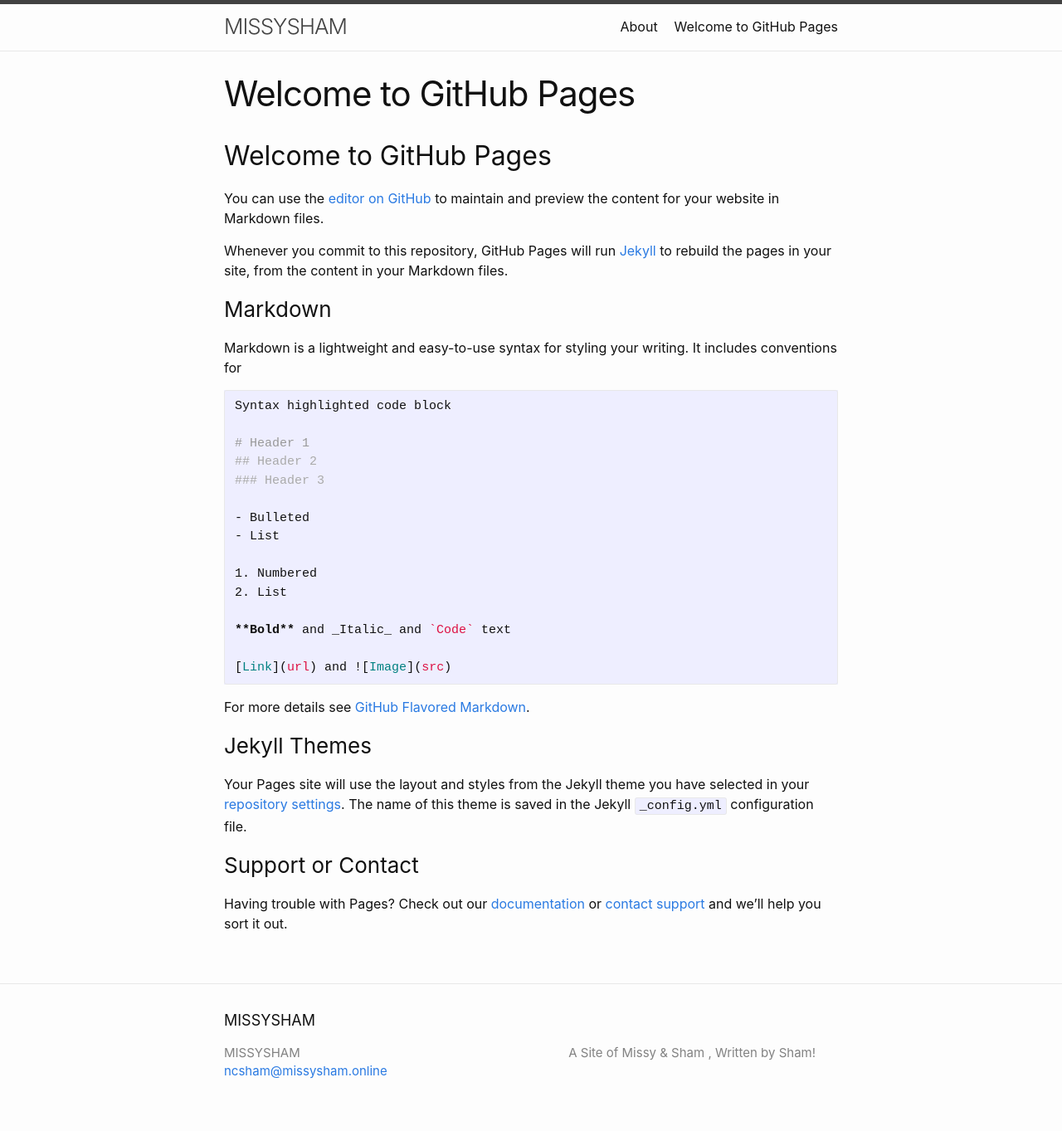
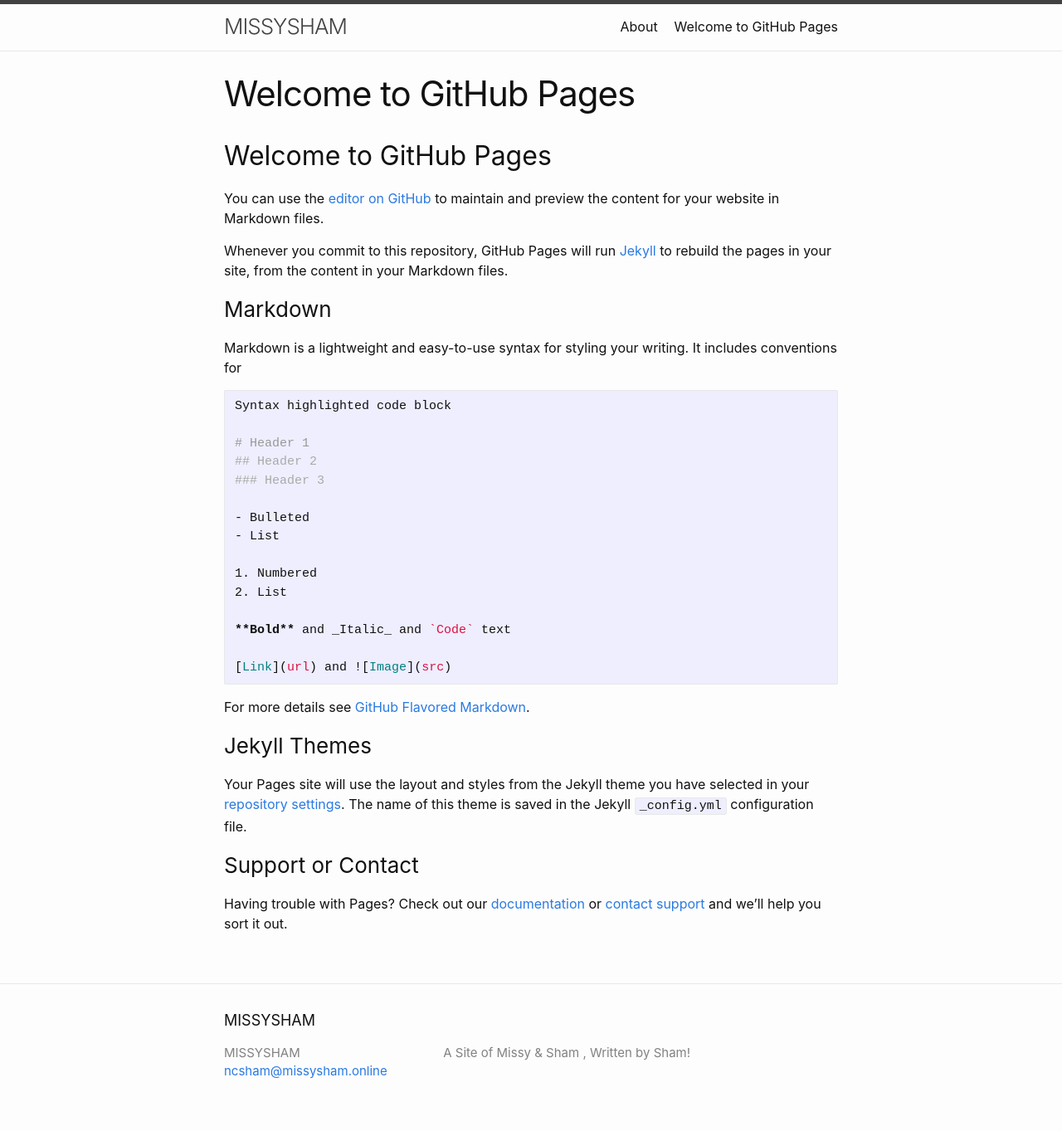
Before and after one commit to ncsham/missysham, a Jekyll site: the page built from example.md, in a window 1280 px wide. Shown: the whole page at 83% size. Built offline with Jekyll 4.4.1, drawn with Linux system fonts in a browser that asks for light colours; our own code applies the rules of GitHub Pages for plain Markdown files.

Commit message:
Pushes with no theme support , all html and styling included in repo #1

```diff
--- a/_includes/footer.html
+++ b/_includes/footer.html
@@ -21,10 +21,6 @@
         </ul>
       </div>
 
-      <div class="footer-col footer-col-2">
-        {%- include social.html -%}
-      </div>
-
       <div class="footer-col footer-col-3">
         <p>{{- site.description | escape -}}</p>
       </div>
--- a/_includes/head.html
+++ b/_includes/head.html
@@ -4,7 +4,4 @@
   <meta name="viewport" content="width=device-width, initial-scale=1">
   {%- seo -%}
   <link rel="stylesheet" href="{{ "/assets/main.css" | relative_url }}">
-  {%- if jekyll.environment == 'production' and site.google_analytics -%}
-    {%- include google-analytics.html -%}
-  {%- endif -%}
 </head>
--- a/_includes/icon-github.html
+++ /dev/null
@@ -1 +0,0 @@
-<a href="https://github.com/{{ include.username }}"><span class="icon icon--github">{% include icon-github.svg %}</span><span class="username">{{ include.username }}</span></a>
--- a/_includes/icon-twitter.html
+++ /dev/null
@@ -1 +0,0 @@
-<a href="https://twitter.com/{{ include.username }}"><span class="icon icon--twitter">{% include icon-twitter.svg %}</span><span class="username">{{ include.username }}</span></a>
--- a/_includes/social.html
+++ /dev/null
@@ -1,14 +0,0 @@
-<ul class="social-media-list">
-  {%- if site.dribbble_username -%}<li><a href="https://dribbble.com/{{ site.dribbble_username| cgi_escape | escape }}"><svg class="svg-icon"><use xlink:href="{{ '/assets/minima-social-icons.svg#dribbble' | relative_url }}"></use></svg> <span class="username">{{ site.dribbble_username| escape }}</span></a></li>{%- endif -%}
-  {%- if site.facebook_username -%}<li><a href="https://www.facebook.com/{{ site.facebook_username| cgi_escape | escape }}"><svg class="svg-icon"><use xlink:href="{{ '/assets/minima-social-icons.svg#facebook' | relative_url }}"></use></svg> <span class="username">{{ site.facebook_username| escape }}</span></a></li>{%- endif -%}
-  {%- if site.flickr_username -%}<li><a href="https://www.flickr.com/photos/{{ site.flickr_username| cgi_escape | escape }}"><svg class="svg-icon"><use xlink:href="{{ '/assets/minima-social-icons.svg#flickr' | relative_url }}"></use></svg> <span class="username">{{ site.flickr_username| escape }}</span></a></li>{%- endif -%}
-  {%- if site.github_username -%}<li><a href="https://github.com/{{ site.github_username| cgi_escape | escape }}"><svg class="svg-icon"><use xlink:href="{{ '/assets/minima-social-icons.svg#github' | relative_url }}"></use></svg> <span class="username">{{ site.github_username| escape }}</span></a></li>{%- endif -%}
-  {%- if site.instagram_username -%}<li><a href="https://instagram.com/{{ site.instagram_username| cgi_escape | escape }}"><svg class="svg-icon"><use xlink:href="{{ '/assets/minima-social-icons.svg#instagram' | relative_url }}"></use></svg> <span class="username">{{ site.instagram_username| escape }}</span></a></li>{%- endif -%}
-  {%- if site.linkedin_username -%}<li><a href="https://www.linkedin.com/in/{{ site.linkedin_username| cgi_escape | escape }}"><svg class="svg-icon"><use xlink:href="{{ '/assets/minima-social-icons.svg#linkedin' | relative_url }}"></use></svg> <span class="username">{{ site.linkedin_username| escape }}</span></a></li>{%- endif -%}
-  {%- if site.pinterest_username -%}<li><a href="https://www.pinterest.com/{{ site.pinterest_username| cgi_escape | escape }}"><svg class="svg-icon"><use xlink:href="{{ '/assets/minima-social-icons.svg#pinterest' | relative_url }}"></use></svg> <span class="username">{{ site.pinterest_username| escape }}</span></a></li>{%- endif -%}
-  {%- for mst in site.mastodon -%}{%- if mst.username and mst.instance -%}<li><a href="https://{{ mst.instance| cgi_escape | escape}}/@{{mst.username}}"><svg class="svg-icon"><use xlink:href="{{ '/assets/minima-social-icons.svg#mastodon' | relative_url }}"></use></svg> <span class="username">{{ mst.username|escape }}</span></a></li>{%- endif -%}{%- endfor -%}
-  {%- if site.twitter_username -%}<li><a href="https://www.twitter.com/{{ site.twitter_username| cgi_escape | escape }}"><svg class="svg-icon"><use xlink:href="{{ '/assets/minima-social-icons.svg#twitter' | relative_url }}"></use></svg> <span class="username">{{ site.twitter_username| escape }}</span></a></li>{%- endif -%}
-  {%- if site.youtube_username -%}<li><a href="https://youtube.com/{{ site.youtube_username| cgi_escape | escape }}"><svg class="svg-icon"><use xlink:href="{{ '/assets/minima-social-icons.svg#youtube' | relative_url }}"></use></svg> <span class="username">{{ site.youtube_username| escape }}</span></a></li>{%- endif -%}
-  {%- if site.googleplus_username -%}<li><a href="https://plus.google.com/{{ site.googleplus_username| escape }}"><svg class="svg-icon"><use xlink:href="{{ '/assets/minima-social-icons.svg#googleplus' | relative_url }}"></use></svg> <span class="username">{{ site.googleplus_username| escape }}</span></a></li>{%- endif -%}
-  {%- if site.rss -%}<li><a href="{{ 'feed.xml' | relative_url }}"><svg class="svg-icon"><use xlink:href="{{ '/assets/minima-social-icons.svg#rss' | relative_url }}"></use></svg> <span>{{ site.rss | escape }}</span></a></li>{%- endif -%}
-</ul>
--- a/_layouts/post.html
+++ b/_layouts/post.html
@@ -19,9 +19,5 @@
     {{ content }}
   </div>
 
-  {%- if site.disqus.shortname -%}
-    {%- include disqus_comments.html -%}
-  {%- endif -%}
-
   <a class="u-url" href="{{ page.url | relative_url }}" hidden></a>
 </article>
```
Also changed, not shown: _includes/disqus_comments.html (deleted, +0 -20 lines), _includes/google-analytics.html (deleted, +0 -11 lines), _includes/icon-github.svg (deleted), _includes/icon-twitter.svg (deleted), 1 other file.
